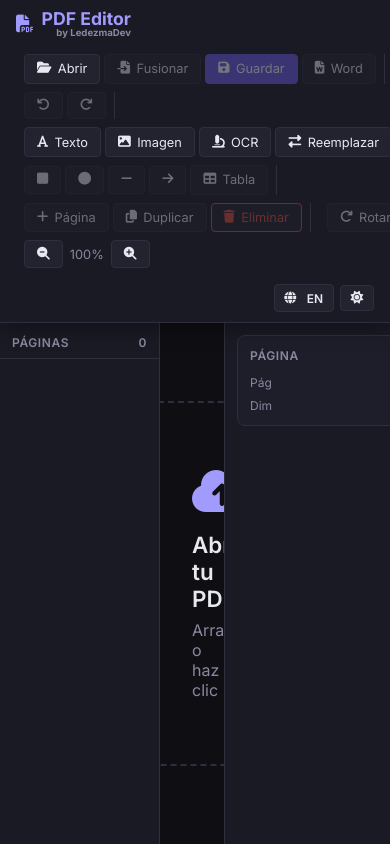
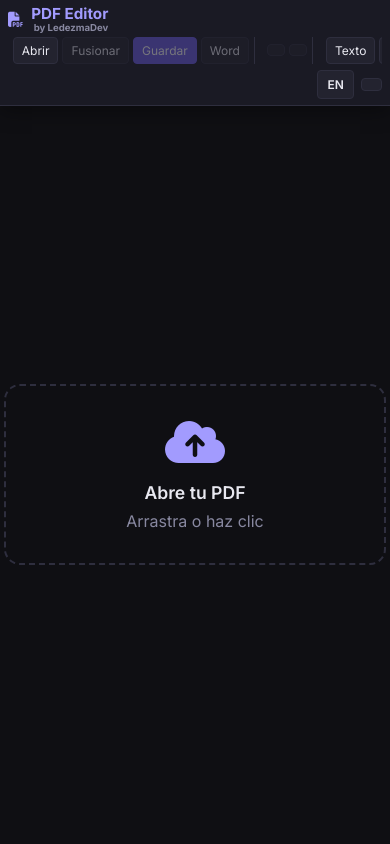
Before and after one commit to idanielmeza/pdf-editor, a React (Vite) app: page / in a window 390 px wide. Built offline with nearby package versions, Linux system fonts and the light colour scheme.

Commit message:
Restore responsive CSS and light theme

```diff
--- a/src/styles/globals.css
+++ b/src/styles/globals.css
@@ -613,3 +613,72 @@ body {
 @keyframes spin { to { transform: rotate(360deg); } }
 
 .hidden-input { display: none; }
+
+/* ===== Light theme ===== */
+[data-theme="light"] {
+  --bg-primary: #f0f0f5;
+  --bg-secondary: #ffffff;
+  --bg-tertiary: #e8e8f0;
+  --bg-card: #ffffff;
+  --text-primary: #1a1a2e;
+  --text-secondary: #555577;
+  --text-muted: #999999;
+  --border-color: #d0d0e0;
+  --shadow: 0 4px 20px rgba(0,0,0,0.1);
+}
+[data-theme="light"] body { background: var(--bg-primary); color: var(--text-primary); }
+[data-theme="light"] .page-wrapper { box-shadow: 0 4px 20px rgba(0,0,0,0.15); }
+
+/* ===== Responsive / Mobile ===== */
+@media (max-width: 768px) {
+  body { overflow: auto; }
+  .app-container { height: 100dvh; overflow: hidden; }
+
+  .header {
+    flex-direction: column;
+    align-items: flex-start;
+    padding: 0.4rem 0.5rem;
+    gap: 0.3rem;
+  }
+
+  .toolbar {
+    flex-wrap: nowrap;
+    overflow-x: auto;
+    overflow-y: hidden;
+    -webkit-overflow-scrolling: touch;
+    scrollbar-width: none;
+    width: 100%;
+    padding-bottom: 2px;
+  }
+  .toolbar::-webkit-scrollbar { display: none; }
+
+  .toolbar-group { flex-shrink: 0; padding: 0 0.3rem; }
+
+  .sidebar { display: none; }
+  .properties-panel { display: none; }
+
+  .editor-area { padding: 0.5rem 0.25rem; }
+
+  .btn {
+    padding: 0.3rem 0.5rem;
+    font-size: 0.75rem;
+    gap: 0.25rem;
+  }
+
+  .page-nav {
+    bottom: 0.5rem;
+    padding: 0.35rem 0.6rem;
+    font-size: 0.8rem;
+  }
+
+  .toast-container { left: 0.5rem; right: 0.5rem; bottom: 4rem; }
+  .toast { min-width: unset; width: 100%; }
+
+  .upload-box { padding: 2rem 1.25rem; }
+  .upload-box h2 { font-size: 1.1rem; }
+}
+
+@media (max-width: 480px) {
+  .btn i { display: none; }
+  .logo { font-size: 0.95rem; }
+}
```
